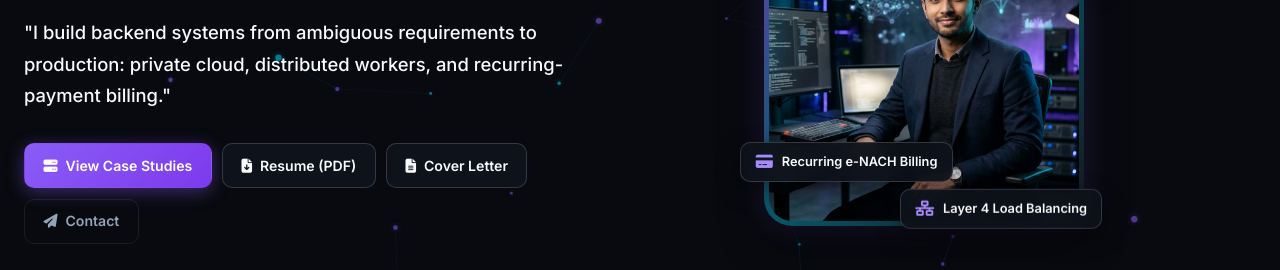
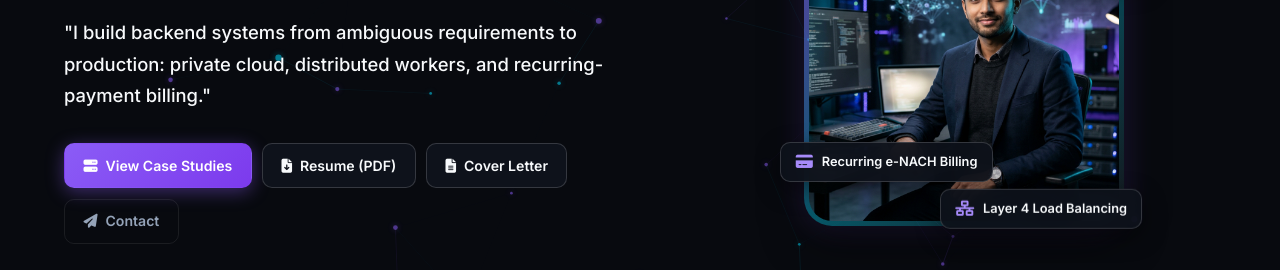
Before and after one commit to NeelTilak/portfolio-v2, a website: page index.html in a window 1280 px wide. Shown: the part 354-624 px from the top of the page. Drawn offline with Linux system fonts and the light colour scheme; no server answers.

Commit message:
fix(layout): restore horizontal centering to hero container to match navbar alignment

```diff
--- a/css/main.css
+++ b/css/main.css
@@ -379,10 +379,12 @@ body {
   min-height: 100vh;
   display: flex;
   flex-direction: column;
-  justify-content: flex-start;
-  padding-top: calc(var(--navbar-height) + 2rem);
-  padding-bottom: 4rem;
+  justify-content: center;
+  align-items: center;
+  padding-top: calc(var(--navbar-height) + 1.5rem);
+  padding-bottom: 3.5rem;
   position: relative;
+  width: 100%;
 }
 
 .hero-grid {
@@ -390,7 +392,6 @@ body {
   grid-template-columns: 1.15fr 0.95fr;
   gap: 2.5rem;
   align-items: center;
-  margin: auto 0;
   width: 100%;
 }
 
@@ -2158,7 +2159,7 @@ body {
     grid-template-columns: 1fr;
     gap: 2.5rem;
     text-align: center;
-    margin: 0;
+    width: 100%;
   }
   .hero-content {
     display: flex;
--- a/index.html
+++ b/index.html
@@ -134,7 +134,8 @@
   <main>
     <!-- 1. Hero Section -->
     <section class="hero" id="hero">
-      <div class="container hero-grid">
+      <div class="container">
+        <div class="hero-grid">
           <div class="hero-content">
             <div class="hero-status-pill">
               <span class="status-dot"></span>
@@ -214,6 +215,7 @@
               <div class="floating-chip chip-4">
                 <i class="fa-solid fa-network-wired"></i>
                 <span>Layer 4 Load Balancing</span>
+              </div>
             </div>
           </div>
         </div>
```
Lines whose indentation alone changed are shown as unchanged.
